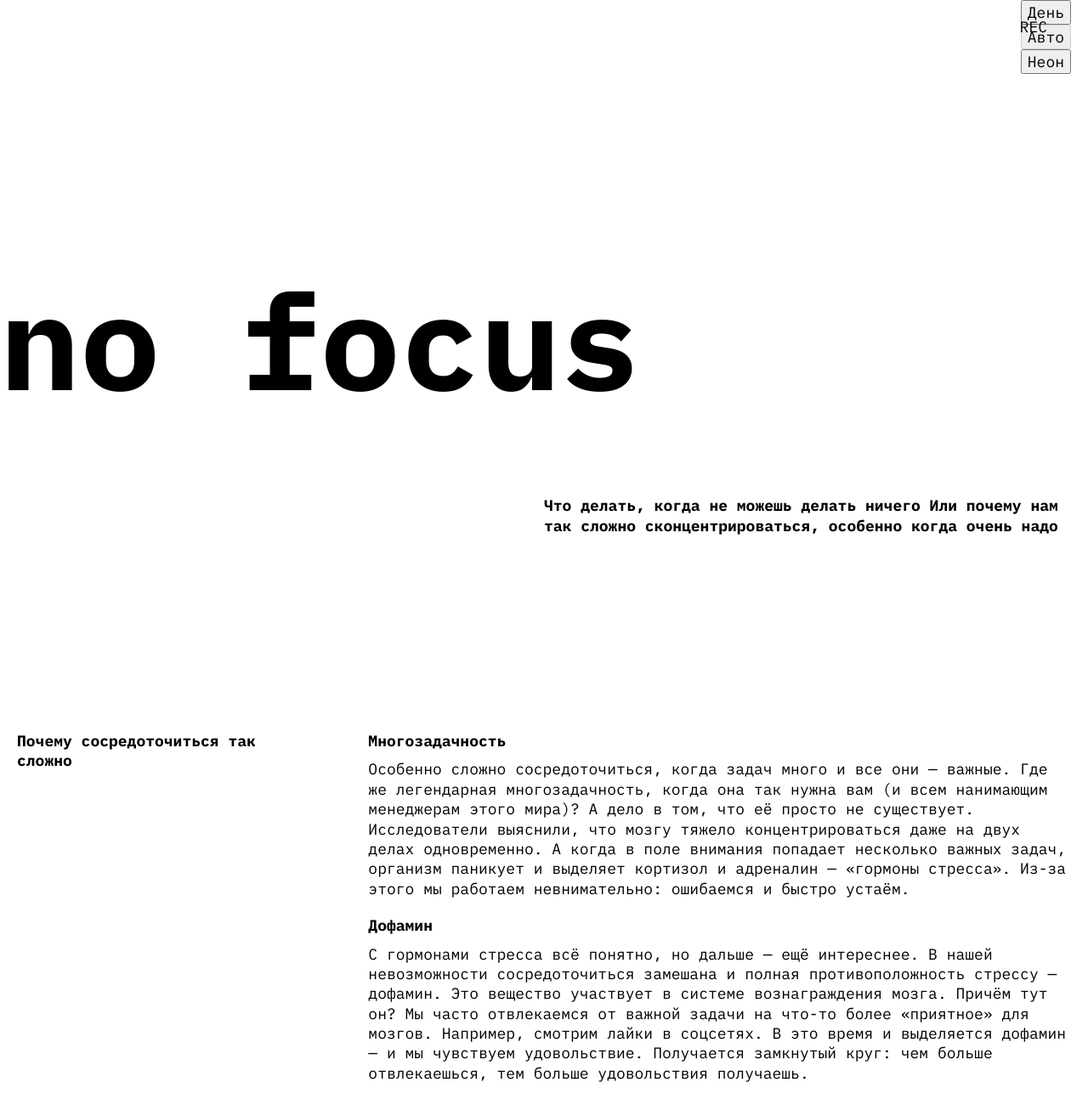
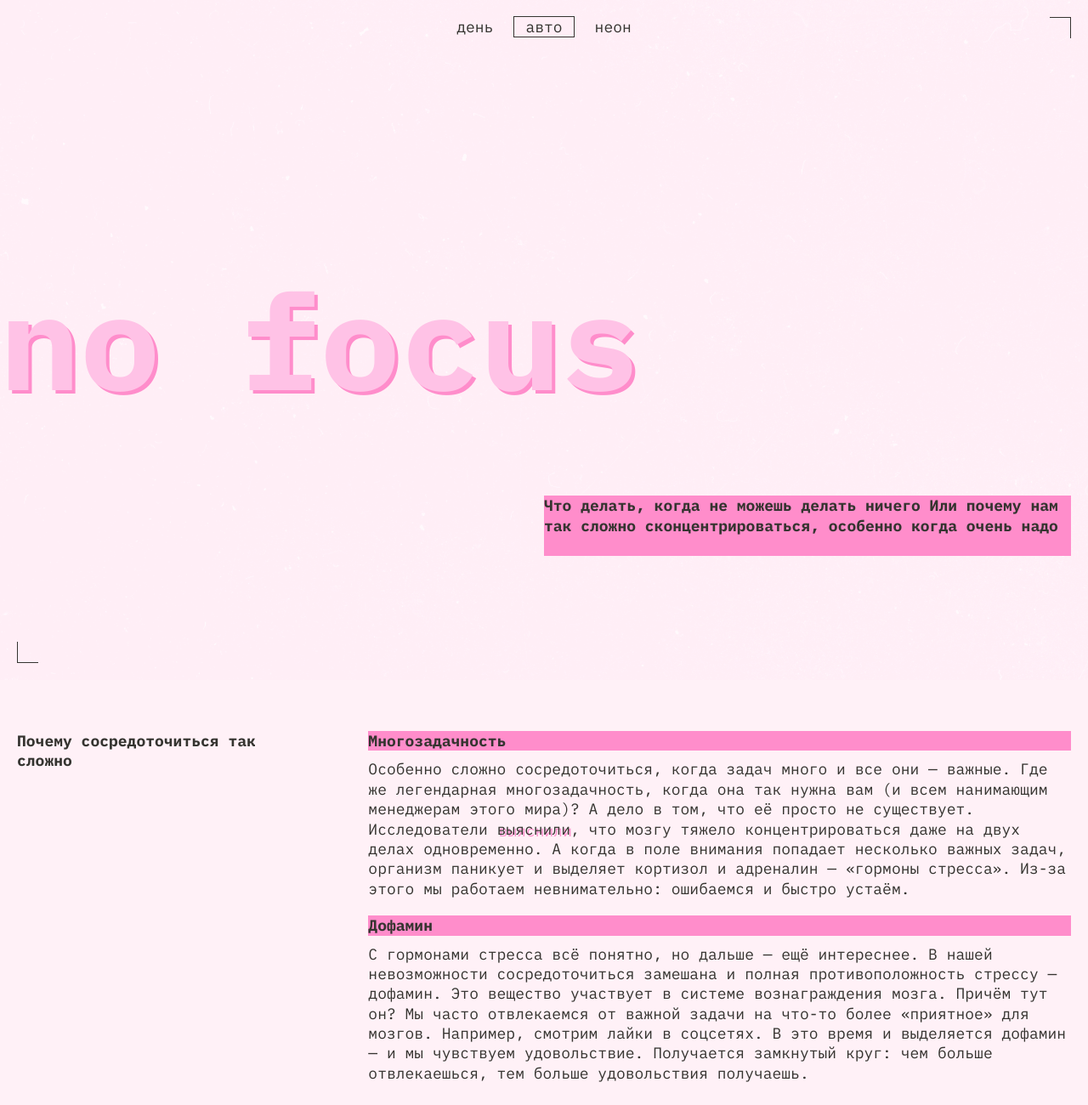
Before and after one commit to shchennikovd/slozhno-sosredotochitsya-fd, a website: page index.html in a window 1280 px wide. Shown: the top 1300 px of the page at 85% size. Drawn offline with Linux system fonts and the light colour scheme.

Commit message:
wrote the project, and the codestyle remains

```diff
--- a/styles/dark.css
+++ b/styles/dark.css
@@ -12,7 +12,20 @@
   --cover-image: url("../images/cover-image-dark.png");
   --decor-color: #FF0070;
   --text-color: #F1B2CE;
-  --heading-color: #000028;
-  --header-main-title: #DB00FF;
+  --bg-color: #000028;
+  --header-main-title-color: #DB00FF;
   --accent-color: #FF0070;
+
+
+  --rectangle-color: #FF0070;
+  --button-color: #FF0070;
+  /* --main-header-color: #DB00FF; */
+  --shadow-color: #FF0070;
+  --text-background-color: #FF0070;
+  --title-color: #FF0070;
+  --subtitle-color: #000028;
+  /* --text-color: #F1B2CE; */
+  --link-hover: #F1B2CE;
+  --link-focus: #F1B2CE;
+  --decoration-visible: block;
 }
--- a/styles/light.css
+++ b/styles/light.css
@@ -9,10 +9,28 @@
     Так стили написанные ниже будут иметь больший вес,
     чем стили в медиазапросе предпочтений пользователя
   */
-  --cover-image: url("../images/cover-image-light.png");
-  --heading-color: #FFC2E6;
-  --decor-color: #353430;
-  --text-color: #353430;
+  --cover-image: url("");
+  --heading-color: ;
+  --decor-color: ;
+  --text-color: ;
   --header-main-title: #FFC2E6;
   --accent-color: #FF8DCB;
+
+  --cover-image: url("../images/cover-image-light.png");
+  --decor-color: #FF8DCB;
+  --text-color: #353430;
+  --bg-color: #FFF1F7;
+  --header-main-title-color: #FFC2E6;
+  --accent-color: #FF0070; /*????*/
+  --rectangle-color: #353430;
+  --button-color: #353430;
+  /* --main-header-color: #DB00FF; */
+  --shadow-color: #FF8DCB;
+  --text-background-color: #FF8DCB;
+  --title-color: #353430;
+  --subtitle-color: #353430;
+  /* --text-color: #F1B2CE; */
+  --link-hover: #353430;
+  --link-focus: #353430;
+  --decoration-visible: none;
 }
--- a/styles/style.css
+++ b/styles/style.css
@@ -7,7 +7,7 @@
   background-size: cover;
   background-position: center;
   background-attachment: fixed;
-  background-color: var(--heading-color);
+  background-color: var(--bg-color);
   font-family: 'IBM Plex mono';
   font-size: 18px;
   font-weight: 400;
@@ -31,6 +31,7 @@
   top: 10px;
   right: 38px;
   z-index: 9999;
+  display: var(--decoration-visible);
 }
 
 .header__decoration-item::after {
@@ -51,7 +52,7 @@
 .decorated-zone::before {
   position: absolute;
   content: '';
-  border: 1px solid var(--decor-color);
+  border: 1px solid var(--rectangle-color);
   border-top: none;
   border-right: none;
   width: 25px;
@@ -63,7 +64,7 @@
 .decorated-zone::after {
   position: absolute;
   content: '';
-  border: 1px solid var(--decor-color);
+  border: 1px solid var(--rectangle-color);
   border-bottom: none;
   border-left: none;
   width: 25px;
@@ -72,10 +73,38 @@
   right: 10px;
 }
 
+.header__theme-menu {
+  grid-row: 1;
+  justify-self: flex-end;
+  align-self: flex-end;
+  margin-bottom: 54px;
+  line-height: normal;
+}
+
+.header__theme-menu-list {
+  display: flex;
+  flex-direction: column;
+  gap: 12px;
+}
+
+
+.header__theme-menu-button {
+  background: transparent;
+  color: var(--button-color);
+  border: none;
+  text-transform: lowercase;
+  padding: 0 13px;
+}
+
+.header__theme-menu-button_active {
+  outline: 1px solid var(--button-color);
+  pointer-events: none;
+}
+
 .header__title {
-  color: var(--header-main-title);
+  color: var(--header-main-title-color);
   font-size: clamp(7.25rem, 7.0115rem + 1.0178vw, 7.5rem);
-  text-shadow: 4px 4px 0 var(--accent-color);
+  text-shadow: 4px 4px 0 var(--shadow-color);
   line-height: 82.5%;
   padding-bottom: 16px;
   align-self: flex-end;
@@ -104,7 +133,7 @@
   font-size: 18px;
   font-weight: 800;
   line-height: 1.3;
-  color: var(--decor-color);
+  color: var(--title-color);
 }
 
 .section:nth-of-type(3) .card__title {
@@ -136,20 +165,21 @@
 
 .title-decor {
   background-color: var(--decor-color);
-  color: var(--heading-color);
+  color: var(--subtitle-color);
 }
 
 .card__text-link {
   text-decoration: none;
-  text-shadow: 2px 2px 0 var(--accent-color);
+  text-shadow: 2px 2px 0 var(--shadow-color);
 }
 
 .card__text-link:hover {
   text-decoration: underline;
+  text-decoration-color: var(--link-hover)
 }
 
 .card__text-link:focus-visible {
-  outline: 1px solid var(--text-color);
+  outline: 1px solid var(--link-focus);
 }
 
 .card__subtitle {
@@ -178,9 +208,9 @@
 }
 
 .footer__title {
-  color: var(--header-main-title);
-  font-size: clamp(7.25rem, 7.0115rem + 1.0178vw, 7.5rem);
-  text-shadow: 2px 2px 0 var(--accent-color);
+  color: var(--header-main-title-color);
+  font-size: clamp(7.25rem, 7.0115rem + 1.0178vw, 7.5rem);;
+  text-shadow: 2px 2px 0 var(--shadow-color);
   justify-self: center;
   align-self: center;
 }
@@ -195,8 +225,7 @@
   }
 
   .header__theme-menu {
-    grid-column-start: 2;
-    grid-column-end: 2;
+    grid-column: 2;
     justify-self: flex-end;
   }
 
@@ -317,6 +346,10 @@
     min-block-size: 1024px;
     padding: 0 20px;
   }
+
+  .footer__title {
+    font-size: clamp(7.5rem, 0.5625rem + 14.4531vw, 9.8125rem);
+  }
 }
 
 @media (width >= 1024px) {
@@ -324,8 +357,16 @@
     min-block-size: 768px;
   }
 
-  .header__title {
+  .header__theme-menu {
+    grid-column: 1 / span 2;
+    justify-self: center;
+    align-self: flex-start;
+    margin-top: 20px;
+    margin-bottom: 0;
+  }
 
+  .header__theme-menu-list {
+    flex-direction: row;
   }
 
   .header__paragraph {
--- a/styles/variables.css
+++ b/styles/variables.css
@@ -6,3 +6,64 @@
 :root {
 
 }
+
+@media (prefers-color-scheme: dark) {
+  :root {
+    /* сохраните этот селектор в приведённом виде.
+      Так стили написанные ниже будут иметь больший вес,
+      чем стили в медиазапросе предпочтений пользователя
+    */
+    --cover-image: url("../images/cover-image-dark.png");
+    --decor-color: #FF0070;
+    --text-color: #F1B2CE;
+    --bg-color: #000028;
+    --header-main-title-color: #DB00FF;
+    --accent-color: #FF0070;
+
+
+    --rectangle-color: #FF0070;
+    --button-color: #FF0070;
+    /* --main-header-color: #DB00FF; */
+    --shadow-color: #FF0070;
+    --text-background-color: #FF0070;
+    --title-color: #FF0070;
+    --subtitle-color: #000028;
+    /* --text-color: #F1B2CE; */
+    --link-hover: #F1B2CE;
+    --link-focus: #F1B2CE;
+    --decoration-visible: block;
+  }
+}
+
+@media (prefers-color-scheme: light) {
+  :root {
+    /* сохраните этот селектор в приведённом виде.
+      Так стили написанные ниже будут иметь больший вес,
+      чем стили в медиазапросе предпочтений пользователя
+    */
+    --cover-image: url("");
+    --heading-color: ;
+    --decor-color: ;
+    --text-color: ;
+    --header-main-title: #FFC2E6;
+    --accent-color: #FF8DCB;
+
+    --cover-image: url("../images/cover-image-light.png");
+    --decor-color: #FF8DCB;
+    --text-color: #353430;
+    --bg-color: #FFF1F7;
+    --header-main-title-color: #FFC2E6;
+    --accent-color: #FF0070; /*????*/
+    --rectangle-color: #353430;
+    --button-color: #353430;
+    /* --main-header-color: #DB00FF; */
+    --shadow-color: #FF8DCB;
+    --text-background-color: #FF8DCB;
+    --title-color: #353430;
+    --subtitle-color: #353430;
+    /* --text-color: #F1B2CE; */
+    --link-hover: #353430;
+    --link-focus: #353430;
+    --decoration-visible: none;
+  }
+}
```
